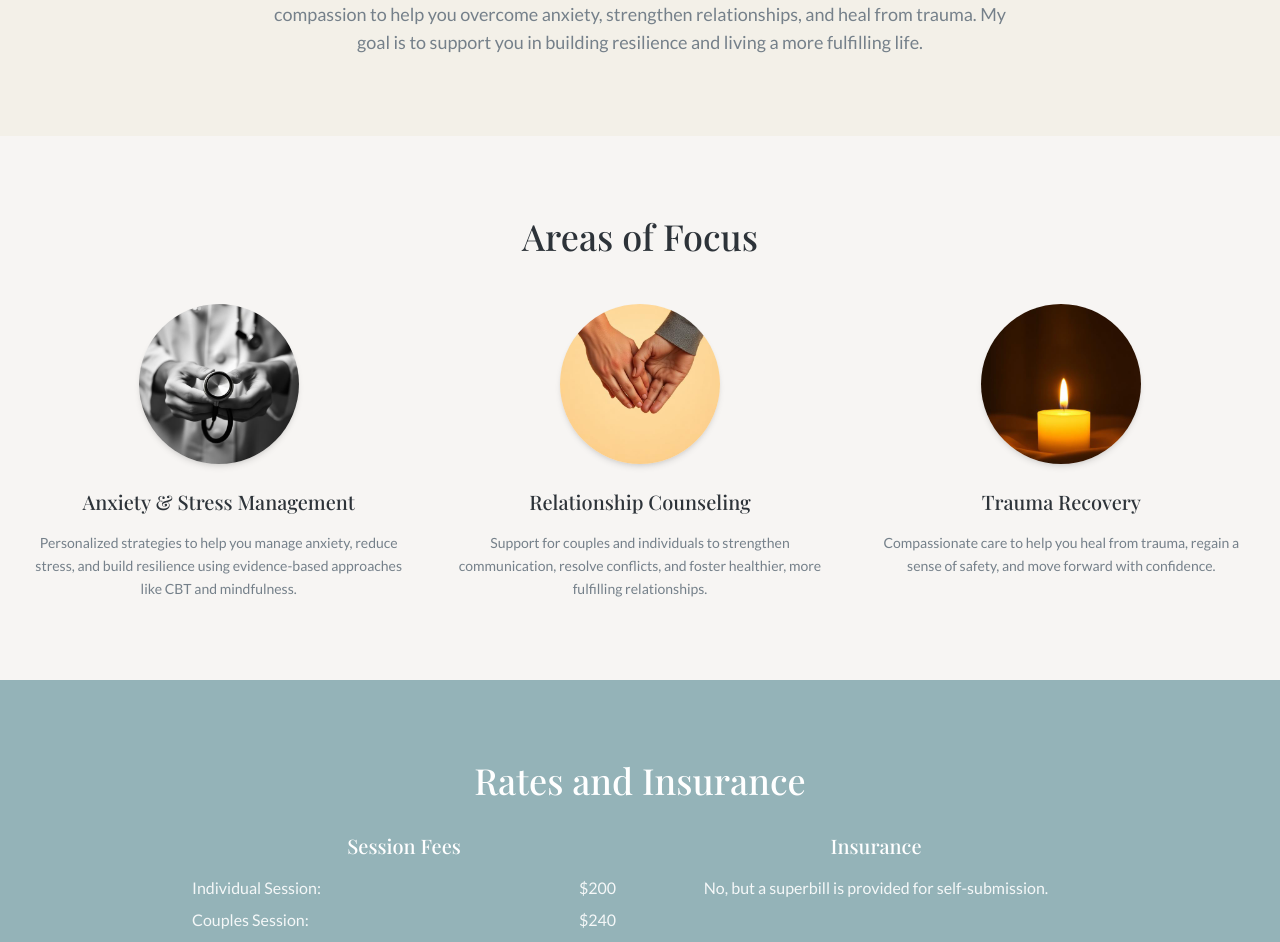
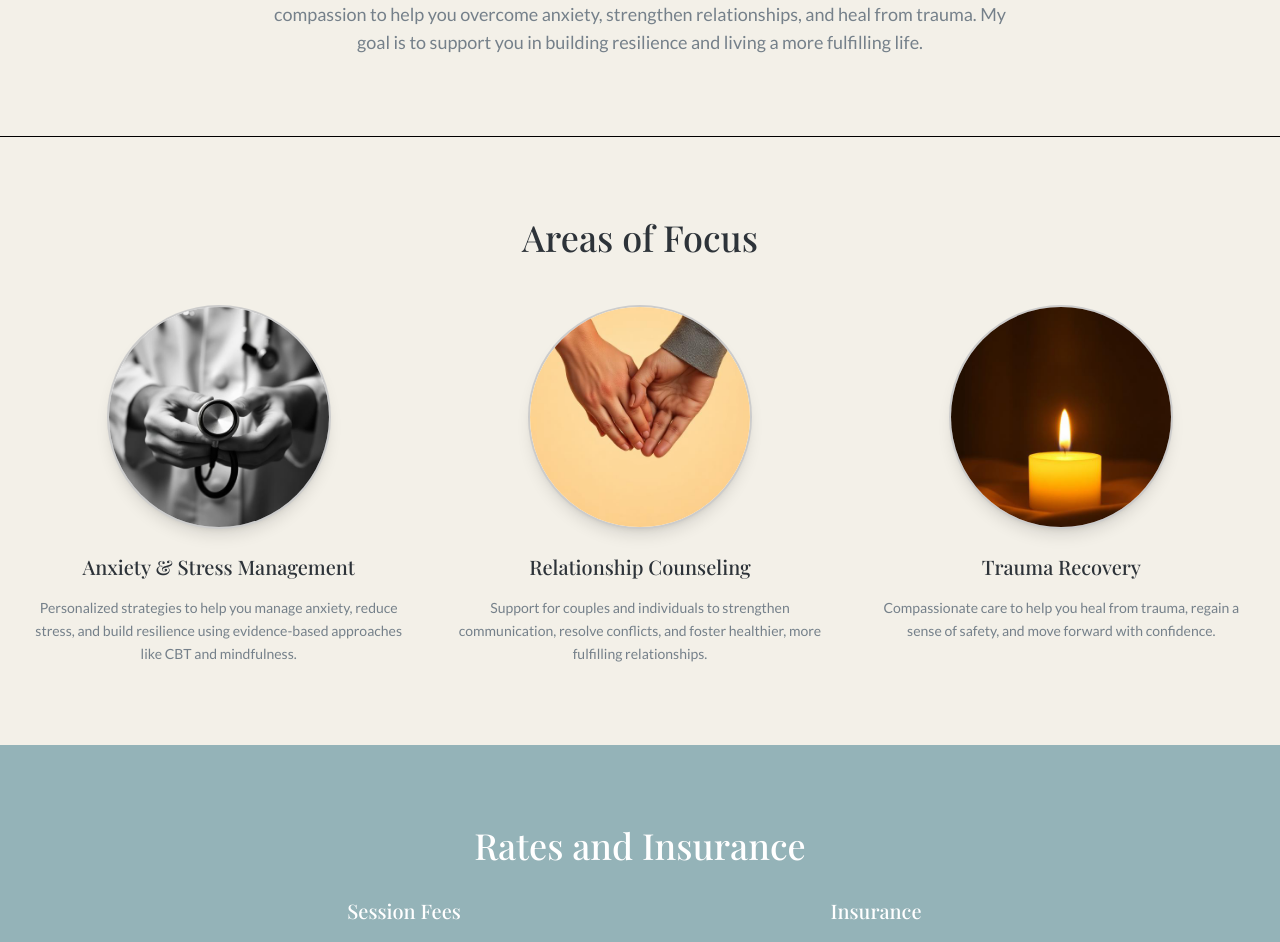
Before and after one commit to iamvishalrathi/Therapist, a React (Vite) app: page / in a window 1280 px wide. Shown: the part 1680-2622 px from the top of the page. Built offline with nearby package versions, Linux system fonts and the light colour scheme.

Commit message:
refactor: update styling for AreasOfFocusSection to enhance visual presentation

```diff
--- a/src/components/AreasOfFocusSection.tsx
+++ b/src/components/AreasOfFocusSection.tsx
@@ -22,7 +22,7 @@ const AreasOfFocusSection = () => {
   ];
 
   return (
-    <section className="py-section bg-background">
+    <section className="py-section" style={{ background: '#F3F0E8', borderTop: '1px solid #000' }}>
       <div className="container mx-auto px-6">
         <div className="mb-12 text-center">
           <h2 className="font-serif text-3xl font-medium text-foreground lg:text-4xl">
@@ -34,7 +34,7 @@ const AreasOfFocusSection = () => {
           {areas.map((area, index) => (
             <div key={index} className="text-center space-y-6">
               <div className="mx-auto">
-                <div className="mx-auto h-40 w-40 overflow-hidden rounded-full shadow-md">
+                <div className="mx-auto h-56 w-56 overflow-hidden rounded-full shadow-lg border-2 border-black/20 bg-white">
                   <img
                     src={area.image}
                     alt={area.title}
```
